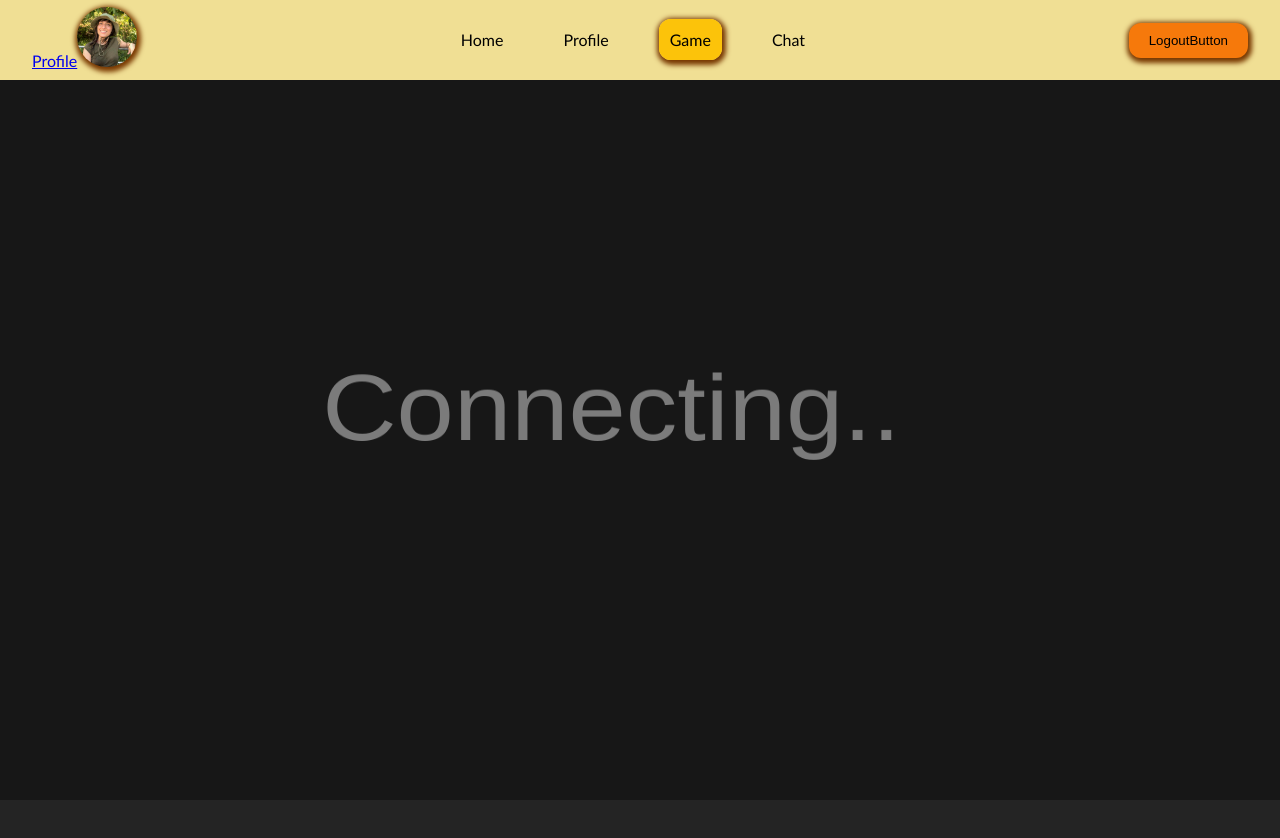
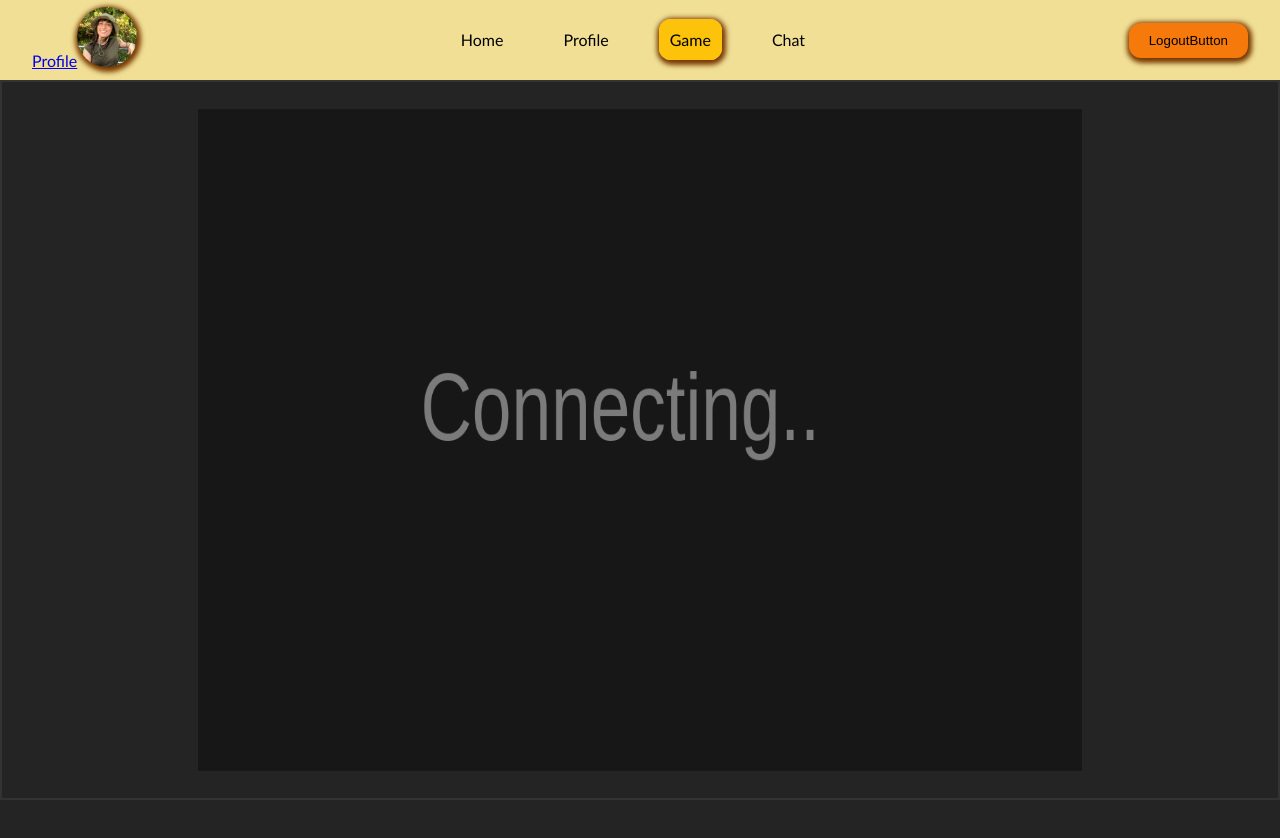
Before and after one commit to MagicEmy/ft_transcendence, a React (Create React App) app in the folder frontend/: page /game in a window 1280 px wide. Shown: the top 838 px of the page. After the commit the page ends 800 px from the top, so only its background shows below. Built offline with nearby package versions, Linux system fonts and the light colour scheme; no server answers.

Commit message:
improved css

```diff
--- a/frontend/src/pages/Game.js
+++ b/frontend/src/pages/Game.js
@@ -149,7 +149,7 @@ function Game()
 				press:	event.type,
 				event:	event.event,
 			};
-			// console.log("Sending: ", eventData);
+			console.log("Sending: ", eventData);
 			socket.emit("button", JSON.stringify(eventData));
 			menuKeyEvent(event.keyCode, event.type);
 		};
@@ -338,6 +338,7 @@ function Game()
 							break;
 					}
 				}
+				renderHUD();
 			}
 			else
 				menuSelect = 0;
--- a/frontend/src/pages/game.css
+++ b/frontend/src/pages/game.css
@@ -7,19 +7,34 @@ body
 
 #game
 {
-	top:	0;
+	min-height:	300px;
+	min-width:	400px;
+	height:	calc(100vh - 80px);/* https://stackoverflow.com/questions/42937286/css-get-property-of-other-element */
 	width:	100%;
-	height:	100vh;
+
+	top:	max(0%, 80px)	;
+	overflow:	visible;
+
+	border: 2px solid #333;
+	margin: 0px;
+	padding: 0;
+	display: flex;
+	align-items: center;
+	justify-content: center;
+	/* background-color: #f0f0f0; */
 }
 
 #gameBackground,
 #gameHUD,
 #gamePongCanvas
 {
+	aspect-ratio: 4/3;
+	max-width:	100%;
+	min-width:	40px;
+	max-height:	100%;
+	width: 69%;
 	position:	absolute;
-	margin:		0;
-	top:		100;
-	left:		0;
-	width:		100%;
-	height:		90%;
+	/* top:	50%;
+	left:	50%;
+	transform:	translate(-50%, -50%); */
 }
```
